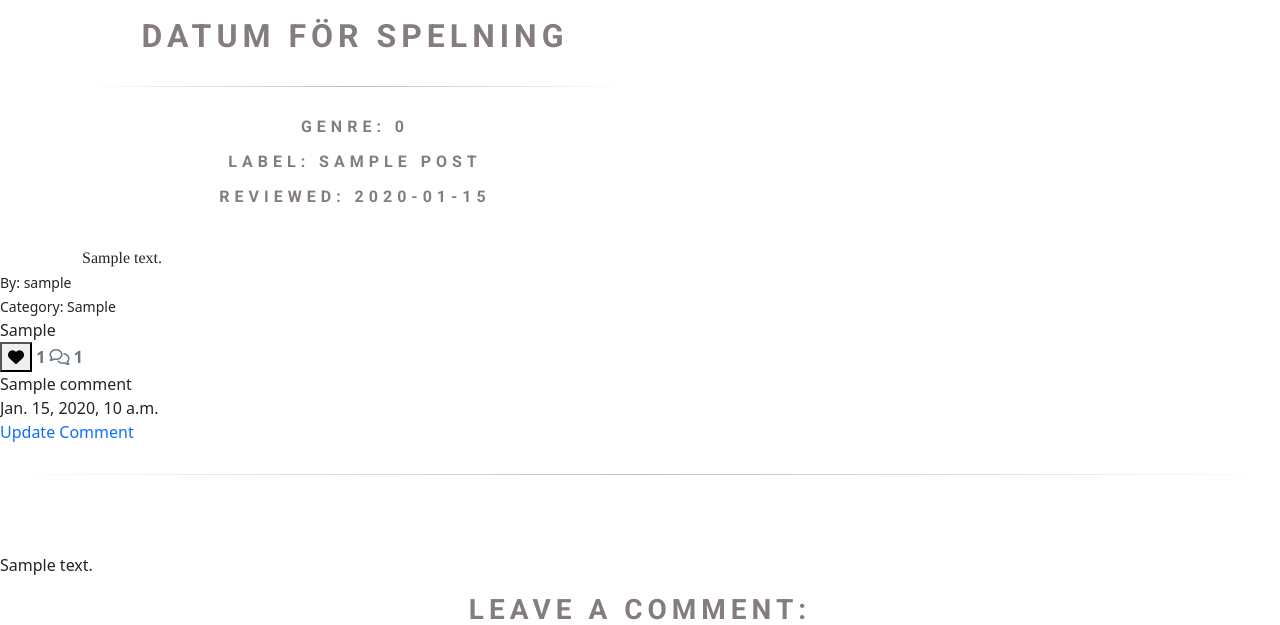
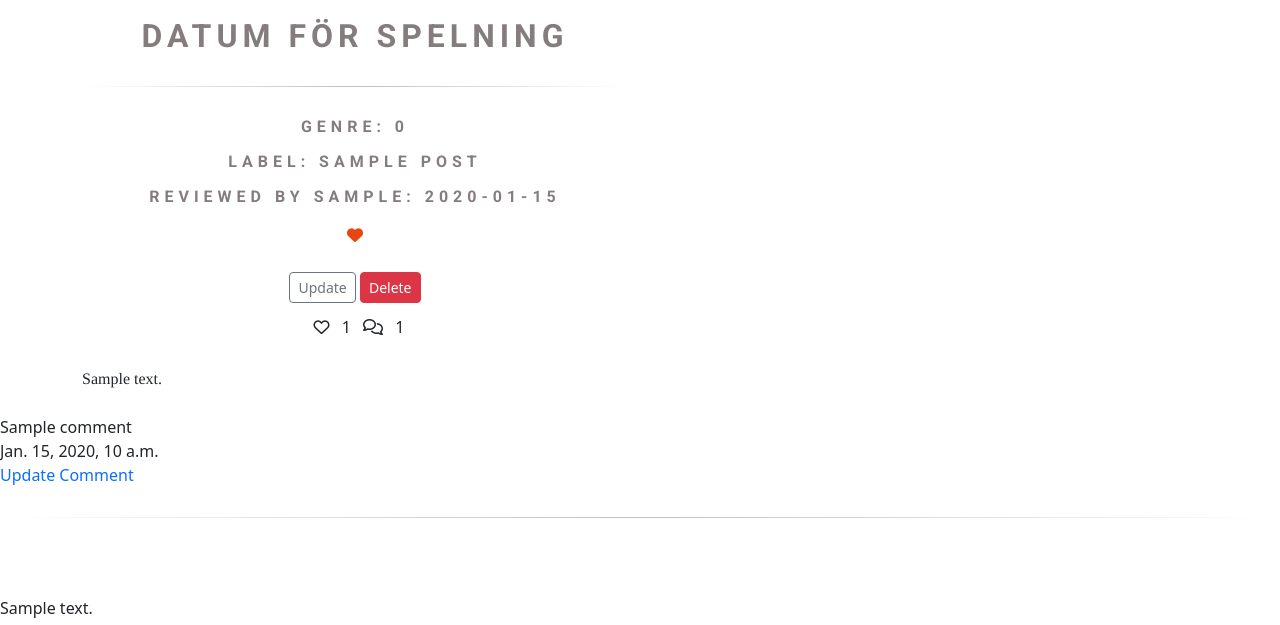
Before and after one commit to worldofmarcus/project-portfolio-4, a Django app: a page that uses templates/review_details.html in a window 1280 px wide. Shown: the part 397-1022 px from the top of the page. Run offline with Django 3.2, Linux system fonts and the light colour scheme; a user stored in the database is signed in; tables that the repository leaves empty hold one stand-in row (values such as "Sample post"); parts of the project's set-up code (start-up, migrations or seed data) failed here and were passed over; some libraries are stand-ins or nearby versions.

Commit message:
Add additional css styling to review_details.html and add more efficient logic connected to if user is auth

```diff
--- a/static/css/style.css
+++ b/static/css/style.css
@@ -86,9 +86,24 @@ a {
 
 }
 
+.review-detail-buttons {
+    text-align: center;
+
+}
+
 hr {
     margin: 30px 0;
     height: 1px;
     border: none;
     background: -webkit-gradient(linear, 0 0, 100% 0, from(transparent), to(transparent), color-stop(50%, rgb(0, 0, 0)));
 }
+
+.btn-like {
+    color: #E84610;
+    border: none;
+    background: transparent;
+}
+
+.review-detail-heart-comments {
+    text-align: center;
+}
--- a/templates/index.html
+++ b/templates/index.html
@@ -34,8 +34,10 @@
                                 <span class="fa fa-star checked"></span>
                                 <span class="fa fa-star"></span>
                                 <span class="fa fa-star"></span>
-                                | <i class="far fa-heart"></i>
+                                <i class="far fa-heart"></i>
                                 {{ post.number_of_likes }}
+
+
                             </p>
                             <p class="card-text mb-1">{{ post.artist }} | {{ post.title }}</p>
                             <p class="card-text mb-3 fragment">{{ post.fragment|truncatechars:100 }}</p>
--- a/templates/review_details.html
+++ b/templates/review_details.html
@@ -48,59 +48,45 @@
                 <h6>Label: {{ post.record_label }}</h6>
             </p>
             <p>
-                <h6>Reviewed: {{ post.date_created_on | date:"Y-m-d"}}</h6>
+                <h6>Reviewed by {{ post.author.first_name }}: {{ post.date_created_on | date:"Y-m-d"}}</h6>
             </p>
+            {% if user.is_authenticated %}
+            <form class="review-detail-heart-comments" action="{% url 'like_review' post.slug %}" method="POST">
+                {% csrf_token %}
+                {% if liked %}
+                <button type="submit" name="blogpost_id" value="{{post.slug}}" class="btn-like"><i
+                        class="fas fa-heart"></i></button>
+                {% else %}
+                <button type="submit" name="blogpost_id" value="{{post.slug}}" class="btn-like"><i
+                        class="far fa-heart"></i></button>
+                {% endif %}
+            </form>
+            {% if user.id == post.author.id %}
+            <div class="review-detail-buttons mt-4">
+                <a href=" {% url 'update_review' post.slug %}" class="btn btn-outline-secondary btn-sm">Update</a>
+                <a href="{% url 'delete_review' post.slug %}" class="btn btn-danger btn-sm">Delete</a>
+            </div>
+            {% endif %}
+            {% endif %}
+            <div class="review-detail-heart-comments mt-2">
+                <i class="far fa-heart p-2"></i>
+                {{ post.number_of_likes }}
+                {% with comments.count as total_comments %}
 
+                <i class="far fa-comments p-2"></i>
+                {{ total_comments }}
+                {% endwith %}
+            </div>
         </div>
         <div class="col"><img class="card-img-top" src="{{ post.featured_image.url }}">
         </div>
-
         <div class="review-detail-body mt-4">{{ post.body|safe }}</div>
+    </div>
+</div>
 
 
 
 
-    </div>
-</div>
-
-<small>By: {{ post.author }}</small>
-<br>
-<small>Category: {{ post.category }}</small>
-
-{% if 'Album' in post.category %}
-<br>
-{{ post.record_label }}
-
-{% else %}
-<br>
-{{ post.venue }}
-<br>
-
-{% endif %}
-
-<strong>
-    {% if user.is_authenticated %}
-    <form class="d-inline" action="{% url 'like_review' post.slug %}" method="POST">
-        {% csrf_token %}
-        {% if liked %}
-        <button type="submit" name="blogpost_id" value="{{post.slug}}" class="btn-like"><i
-                class="fas fa-heart"></i></button>
-        {% else %}
-        <button type="submit" name="blogpost_id" value="{{post.slug}}" class="btn-like"><i
-                class="far fa-heart"></i></button>
-        {% endif %}
-    </form>
-    {% else %}
-    <span class="text-secondary"><i class="far fa-heart"></i></span>
-    {% endif %}
-    <!-- The number of likes goes before the closing strong tag -->
-    <span class="text-secondary">{{ post.number_of_likes }} </span>
-</strong>
-{% with comments.count as total_comments %}
-<strong class="text-secondary"><i class="far fa-comments"></i>
-    <!-- Our total_comments variable goes before the closing strong tag -->
-    {{ total_comments }}</strong>
-{% endwith %}
 
 
 
```
